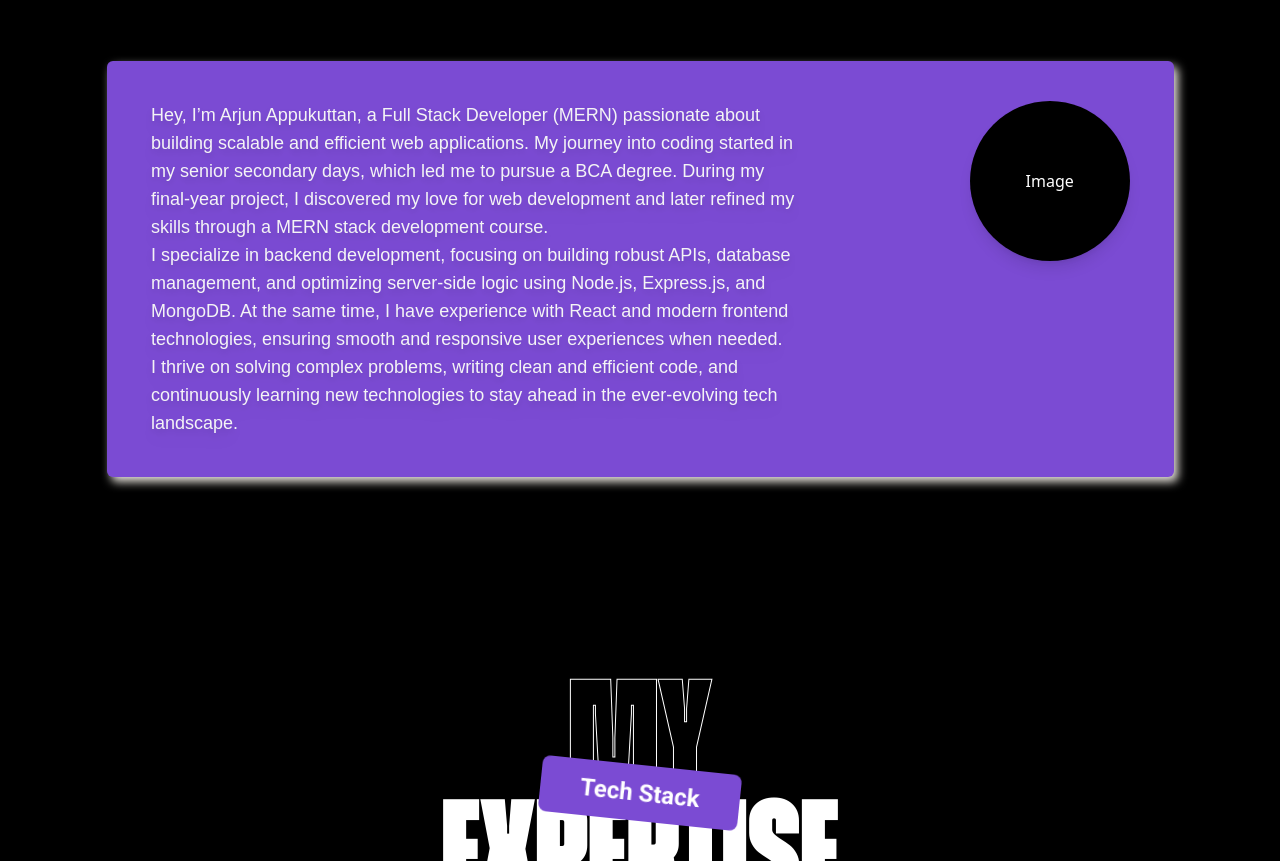
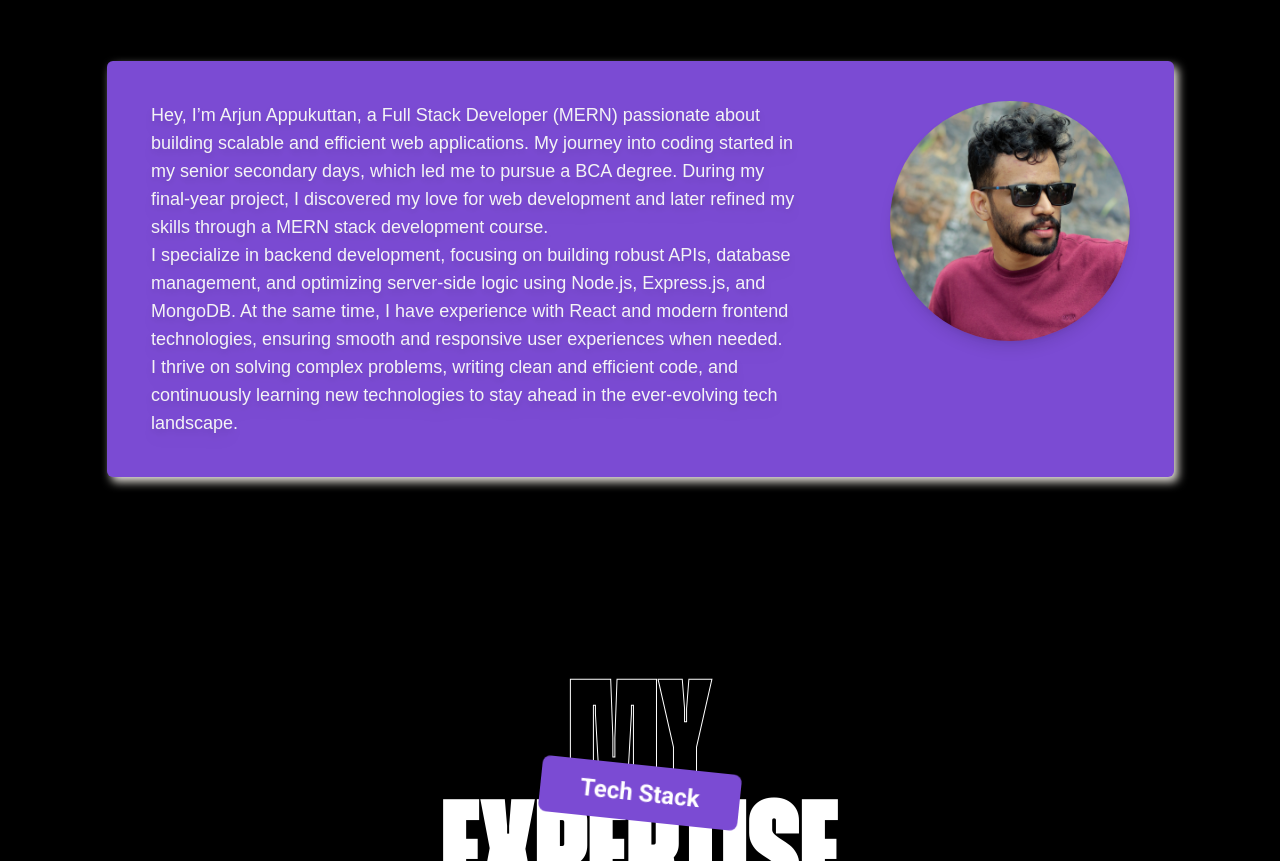
Before and after one commit to akarjun313/Portfolio_nextjs, a Next.js app: page / in a window 1280 px wide. Shown: the part 1003-1864 px from the top of the page. Built offline with nearby package versions, Linux system fonts and the light colour scheme; a web font is replaced by a local one.

Commit message:
Added Profile Image(temp)

```diff
--- a/src/components/AboutDescription.tsx
+++ b/src/components/AboutDescription.tsx
@@ -1,3 +1,4 @@
+import Image from "next/image";
 
 
 export default function AboutDescription() {
@@ -34,9 +35,14 @@ export default function AboutDescription() {
                 </p>
             </div>
             <div
-                className="bg-black w-40 h-40 rounded-full shadow-lg hidden md:flex justify-center items-center "
+                className="w-40 h-40 lg:w-60 lg:h-60 rounded-full shadow-lg hidden md:flex justify-center items-center relative"
             >
-                <h2>Image</h2>
+                <Image
+                src = "/profil_IMG.jpg"
+                alt = "Profile_Image"
+                fill
+                className="rounded-full"
+                />
             </div>
         </div>
     )
```
Also changed, not shown: public/profil_IMG.jpg (added).
